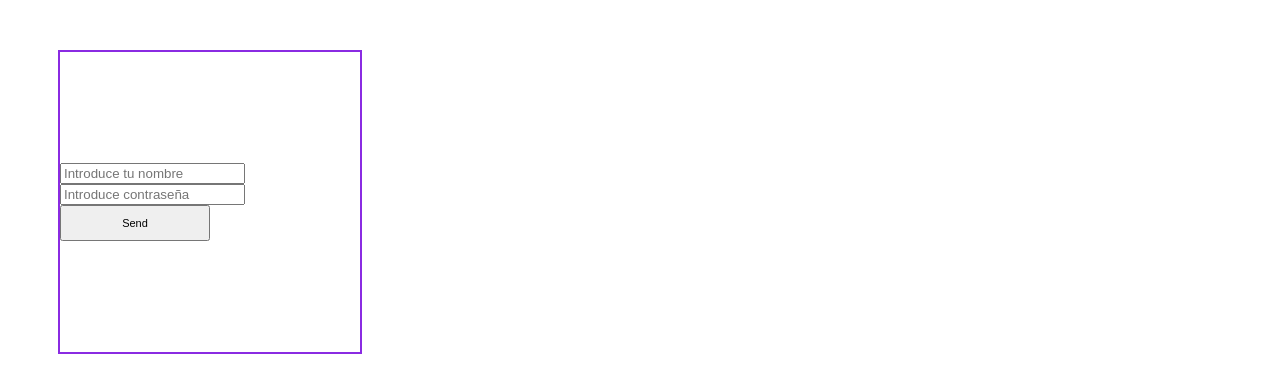
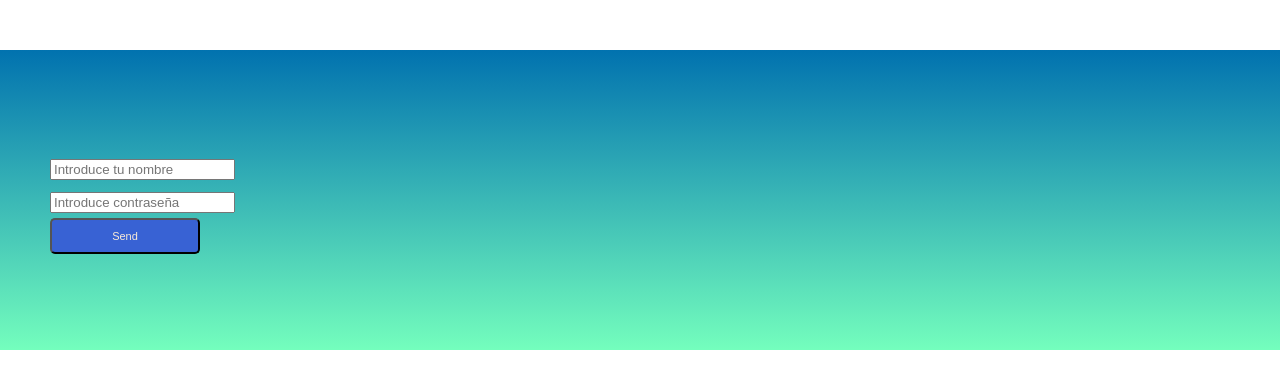
Before and after one commit to Katykaze/PROYECTO-EJEMPLO, a Vue app: page / in a window 1280 px wide. Shown: the top 392 px of the page. Built offline with nearby package versions, Linux system fonts and the light colour scheme.

Commit message:
commit cambios style

```diff
--- a/src/App.vue
+++ b/src/App.vue
@@ -1,8 +1,8 @@
 <!--EN APP.VUE SE CREA LA INSTANCIA PRINCIPAL DE VUE-->
 <template>
-<!--  <div class="app">-->
+ <div class="app">
     <LoginView/>
-<!--  </div>-->
+ </div>
 </template>
 <script>
 //import { createApp } from 'vue'
@@ -10,7 +10,7 @@
 import LoginView from './views/LoginView.vue'
 import {defineComponent} from "vue"
 
-import './styles/'
+import "./styles/pstyle.scss"
 
 export default defineComponent({
   components: {LoginView}
@@ -18,7 +18,7 @@ export default defineComponent({
 //EN APP.VUE SE DEFINE EL LAYOUT
 </script>
 <style lang="scss">
-#app{
-  background-color: var( --color-background-light);
+.app{
+  background-image: var(--color-background-image);
 }
 </style>
--- a/src/components/c-button.vue
+++ b/src/components/c-button.vue
@@ -1,5 +1,5 @@
 <template>
-  <button v-bind="$attrs" @click="$emit('myClick')">{{ isSending ? 'Sending' : defaultString }}</button>
+  <button class="my-button" v-bind="$attrs" @click="$emit('myClick')">{{ isSending ? 'Sending' : defaultString }}</button>
 </template>
 
 <script>
@@ -23,3 +23,20 @@ export default{
     }
 }
 </script>
+<style lang="scss">
+.my-button {
+  font-size: 11px;
+  color: antiquewhite;
+  padding: 10px 20px;
+  width: 150px;
+  background-color: var(--color-button);
+  border-radius: 5px;
+  cursor: pointer;
+
+}
+.my-button:hover {
+  color: rgba(255, 255, 255, 1) !important;
+  box-shadow: 0 4px 16px rgba(49, 138, 172, 1);
+  transition: all 0.2s ease;
+}
+</style>
--- a/src/main.js
+++ b/src/main.js
@@ -4,7 +4,7 @@ import { createPinia } from 'pinia'
 import App from './App.vue'
 import router from './router'
 
-// import './assets/main.css'
+ import './assets/main.css'
 
 const app = createApp(App)
 
--- /dev/null
+++ b/src/styles/pstyle.scss
@@ -0,0 +1,5 @@
+:root{
+    --color-background-image: linear-gradient(#0172af, #74febd);
+    --color-button:#3862d4;
+
+}
--- a/src/styles/style.scss
+++ /dev/null
@@ -1,5 +0,0 @@
-:root{
-    --color-background-light:(166, 111, 166)
-    --color-background-dark:(0, 0, 0)
-
-}
--- a/src/views/LoginView.vue
+++ b/src/views/LoginView.vue
@@ -3,6 +3,7 @@
     <div class="principal-container">
       <!-- v-model="username" -->
       <p v-if="isSending">{{ publishedNamedPassword }}</p>
+      <p>{{ userLog }}</p>
       <CInput v-model:src="username" placeholder="Introduce tu nombre" />
       <CInput v-model:src="password" placeholder="Introduce contraseña" type="password" />
       <!-- The key here is :onClick which is the equivalent to v-bind:onClick (shorthand)
@@ -10,10 +11,9 @@
       <!-- NO SE SUELE COLOCAR CSS EN LINEA , LO MÁS COMÚN ES v-bind:class qu se resumen en :class -->
       <CButton
         :onClick="submitData"
-        :class="{ print: isPrinting }"
-        class="my-button"
         :isSending="isSending"
       ></CButton>
+      <!--  :class="{ print: !isPrinting }"  INCLUIR CUANDO SE HAYA ENVIADO -->
     </div>
   </main>
 </template>
@@ -32,7 +32,13 @@ export default {
       username: '',
       password: '',
       isPrinting: true,
-      isSending: false
+      isSending: false,
+      userLog:''
+    }
+  },
+  watch:{
+    username(value){
+      this.userLog= 'User : '+value;
     }
   },
   computed: {
@@ -44,23 +50,25 @@ export default {
     submitData() {
       console.log('llamando a la funcion submit()')
       console.log(this.username, this.password)
-      this.isSending = true
+      if(this.username !== '' && this.password !== ''){
+        this.isSending = true
+        setTimeout(() => {
+          this.isSending = false
+        }, 2000)
+      }else{
+        alert('por favor introduce credenciales')
+        this.isPrinting = false
+      }
     }
   }
 }
 </script>
 <style>
-.my-button {
-  font-size: 11px;
-  padding: 10px 20px;
-  width: 150px;
-}
 main {
-  width: 300px;
+  width:300px;
   height: 300px;
   display: grid;
   place-items: center;
-  border: 2px solid blueviolet;
   margin-left: 50px;
   margin-top: 50px;
 }
```
